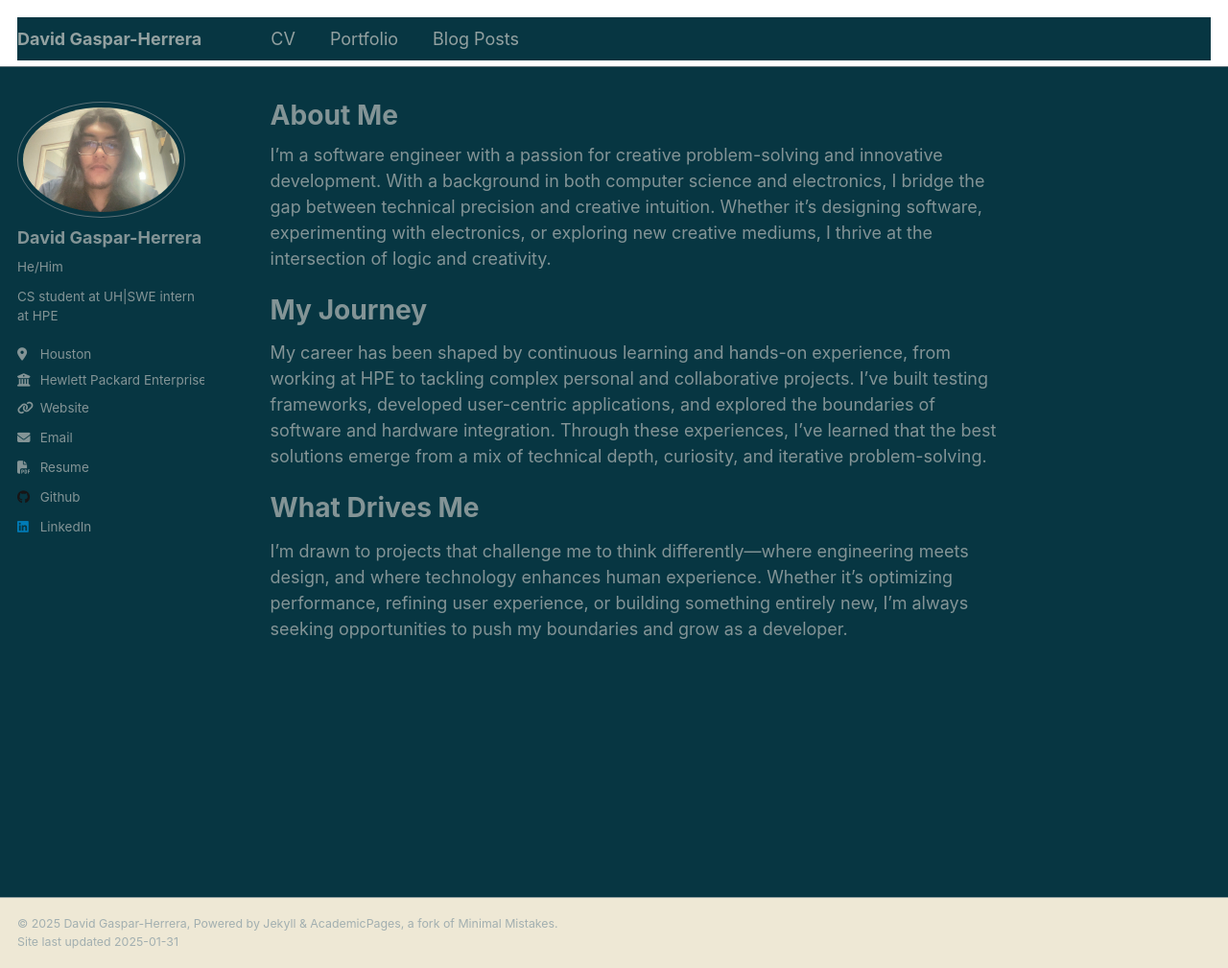
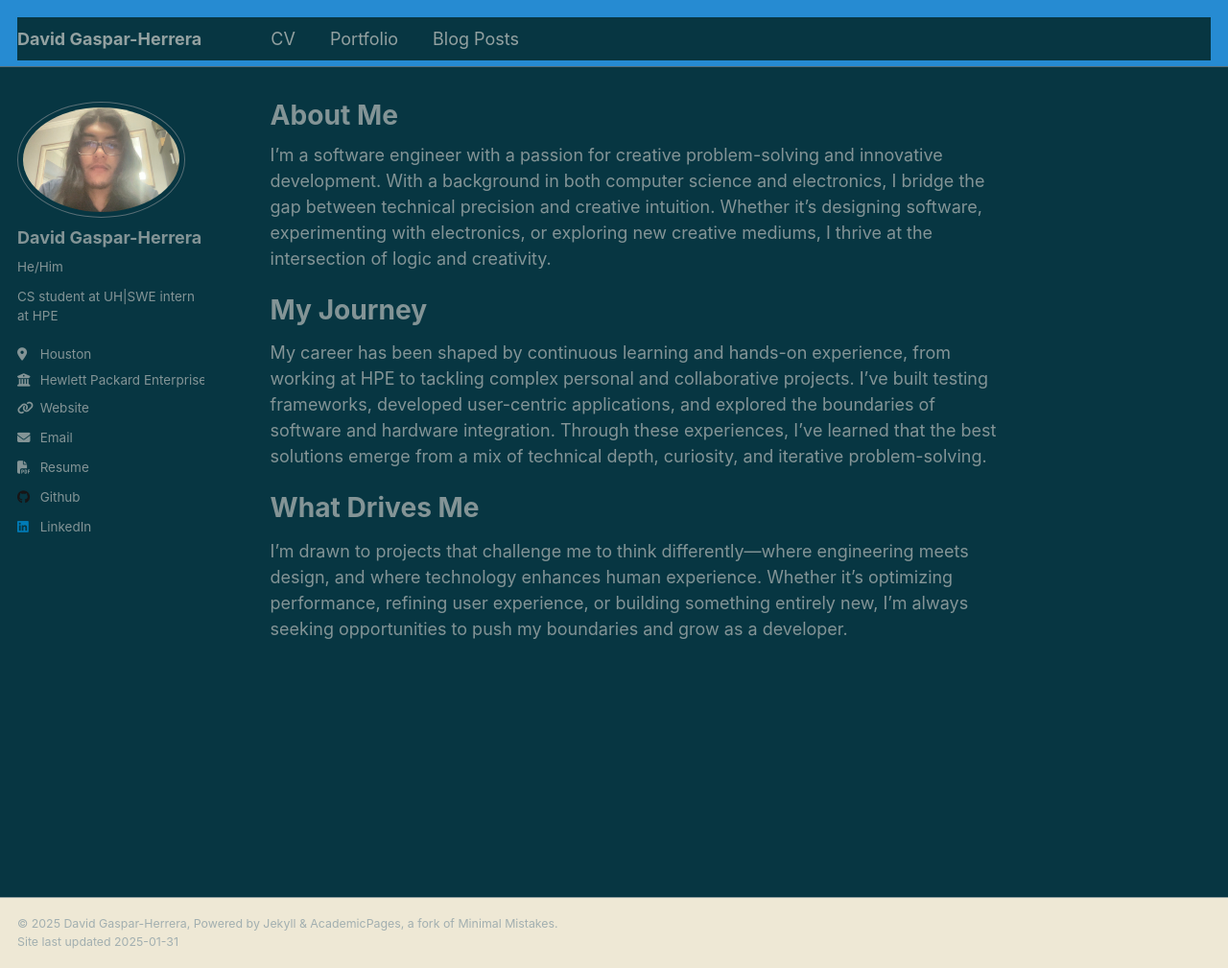
Before and after one commit to David-Gaspar-H/david-gaspar-h.github.io, a Jekyll site: the page built from _pages/about.md, in a window 1280 px wide and 1009 px high. Shown: the whole window at 96% size. Built offline with Jekyll 4.4.1, drawn with Linux system fonts in a browser that asks for light colours.

Commit message:
Update _masthead.scss

```diff
--- a/_sass/_masthead.scss
+++ b/_sass/_masthead.scss
@@ -4,7 +4,7 @@
 
 .masthead {
   position: fixed;
-  background: white;
+  background: $primary-color;
   border-bottom: 1px solid $border-color;
   height: $masthead-height;
   top: 0;
```
